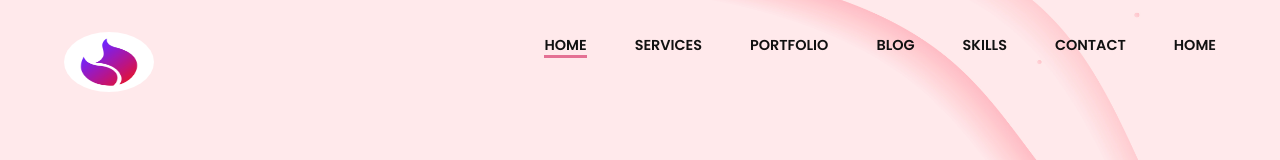
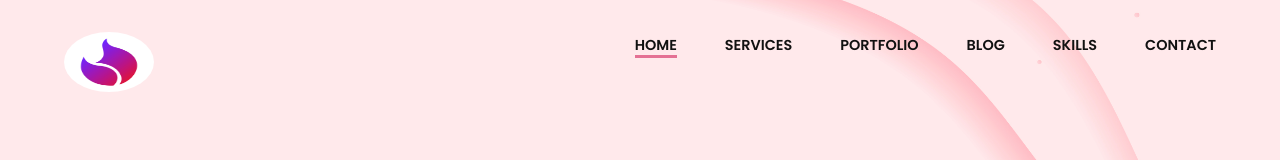
Before and after one commit to TamannaAfroz2666/Parlour-BD-Page, a React (Create React App) app: page / in a window 1280 px wide. Shown: the top 160 px of the page. Built offline with nearby package versions, Linux system fonts and the light colour scheme; the HTML template or start-up script is replaced by a standard one.

Commit message:
base create

```diff
--- a/src/components/Home/Home.js
+++ b/src/components/Home/Home.js
@@ -14,6 +14,7 @@ const Home = () => {
                 <NavBar></NavBar>
                 <Milestone></Milestone>
                 <ProvideList></ProvideList>
+
                 {/* <Animation></Animation> */}
 
 
--- a/src/components/NavBar/NavBar.js
+++ b/src/components/NavBar/NavBar.js
@@ -37,9 +37,6 @@ const NavBar = () => {
                                 </li>
                                 <li>
                                     <a href="/contact"> Contact</a>
-                                </li>
-                                <li>
-                                    <a href="/home"> Home</a>
                                 </li>
                             </ul>
 
--- /dev/null
+++ b/src/components/Pricing/Pricing.js
@@ -0,0 +1,17 @@
+import React from 'react';
+import './Pricing.css';
+
+const Pricing = () => {
+    return (
+        <div className='pricing'>
+            <div className="pricingHead">
+                <div className="pricingBody">
+                    <p className='pricingTitle'>Our Pricing Packages</p>
+                </div>
+            </div>
+
+        </div>
+    );
+};
+
+export default Pricing;
--- a/src/components/Services/Service.js
+++ b/src/components/Services/Service.js
@@ -4,7 +4,7 @@ import seevice1 from '../../assets/image/Logo.jpg';
 import service2 from '../../assets/image/PlayButton.jpg';
 import service3 from '../../assets/image/arrowPlayButton.PNG';
 // import Title from './components/Title/Title';
-import Title from 'components/Title/Title';
+import Title from 'components/Pricing/Pricing';
 // import play from '../../assets/image/Background/bg.jpg';
 import {  PiNavigationArrowBold } from "react-icons/pi";
 
--- a/src/components/Title/Title.js
+++ /dev/null
@@ -1,13 +0,0 @@
-import React from 'react';
-import './Title.css';
-
-const Title = ( {value} ) => {
-    return (
-        <div>
-            <h1>{value}</h1>
-
-        </div>
-    );
-};
-
-export default Title;
```
Also changed, not shown: src/components/Pricing/Pricing.css (added).
